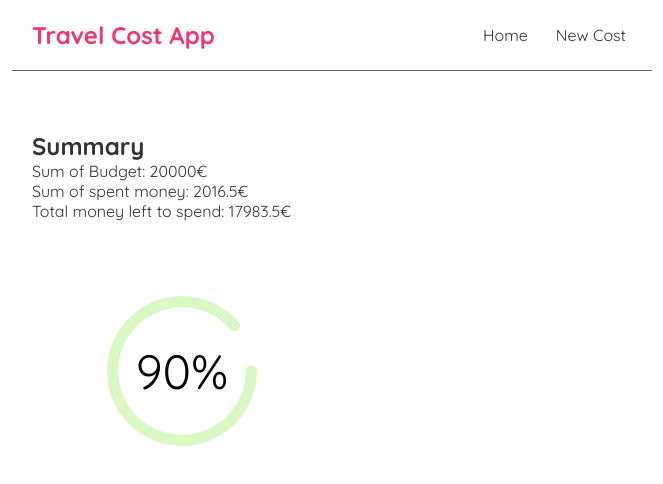
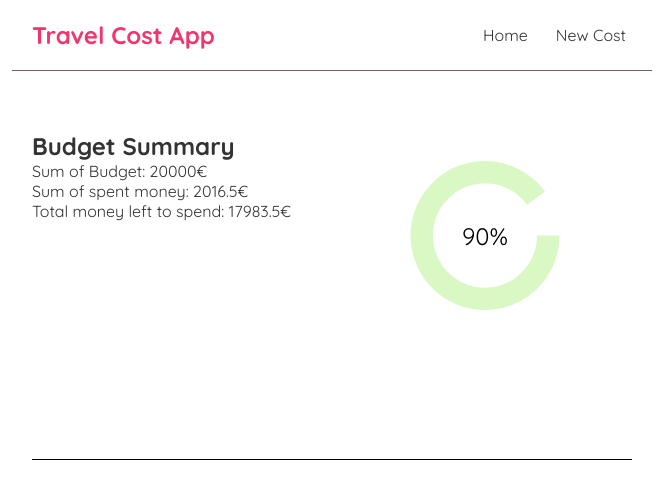
Before and after one commit to HaDuve/TravelCost, a React (Create React App) app in the folder travel-cost/: page /Overview in a window 1280 px wide. Shown: the top 484 px of the page, without its empty margins (308-971 px from the left). Built offline with nearby package versions, Linux system fonts and the light colour scheme; data requests are answered from the project's data file.

Commit message:
created overview page with grid (#13)
check out the commit before this one for more changes on overview page in this issue

```diff
--- a/travel-cost/src/Calculations/SumTotalBudget.js
+++ b/travel-cost/src/Calculations/SumTotalBudget.js
@@ -28,24 +28,39 @@ const SumTotalBudget = () => {
 
     return (
         <div>
+            <h2>Budget Summary</h2>
+            <div class="grid">
+
+                <div class="item">
                     {t_isPending || c_isPending && <div> Loading...</div>}
                     {!c_isPending && <div>Sum of Budget: {sumBudget}€</div>}
                     {!t_isPending && <div>Sum of spent money: {sumCosts}€</div>}
                     {!c_isPending && !t_isPending && <div>Total money left to spend: {sumBudget - sumCosts}€</div>}
+                </div>
 
+                <div class="item">
                     <PieChart
                         data={[
-                    { title: 'Total money left to spend:', value: sumBudget - sumCosts, color: '#D9F8C4' },
+                            {
+                                title: 'Total money left to spend: '
+                                    + (sumBudget - sumCosts).toString()
+                                    + "€",
+                                value: sumBudget - sumCosts,
+                                color: '#D9F8C4'
+                            },
                         ]}
                         totalValue={sumBudget}
                         label={({ dataEntry }) => Math.round(dataEntry.percentage) + '%'}
                         labelPosition={0}
-                viewBoxSize={[200, 200]}
+                        style={{height: '50%'}}
                         animated={true}
-                radius={25}
-                paddingAngle={5}
-                lineWidth={15} rounded
+                        animationDuration={5000}
+                        radius={50}
+                        lineWidth={30}
                     />
+                </div>
+            </div>
+
         </div>
      );
 }
--- a/travel-cost/src/Overview.js
+++ b/travel-cost/src/Overview.js
@@ -10,7 +10,6 @@ const Overview = () => {
         <div className="home">
             {error && <div> {error}</div>}
             {isPending && <div>Loading...</div>}
-            <h2>Summary</h2>
             <SumTotalBudget></SumTotalBudget>
         </div>
      );
--- a/travel-cost/src/index.css
+++ b/travel-cost/src/index.css
@@ -26,6 +26,16 @@
   margin-left: 16px;
   text-decoration: none;
   padding: 6px;
+}
+
+.grid {
+  display: grid;
+  grid-template-columns: repeat(auto-fit, minmax(200px, 1fr));
+  grid-gap: 12px;
+}
+
+.item {
+  min-height: 200px;
 }
 
 .navbar {
```
Lines whose indentation alone changed are shown as unchanged.
